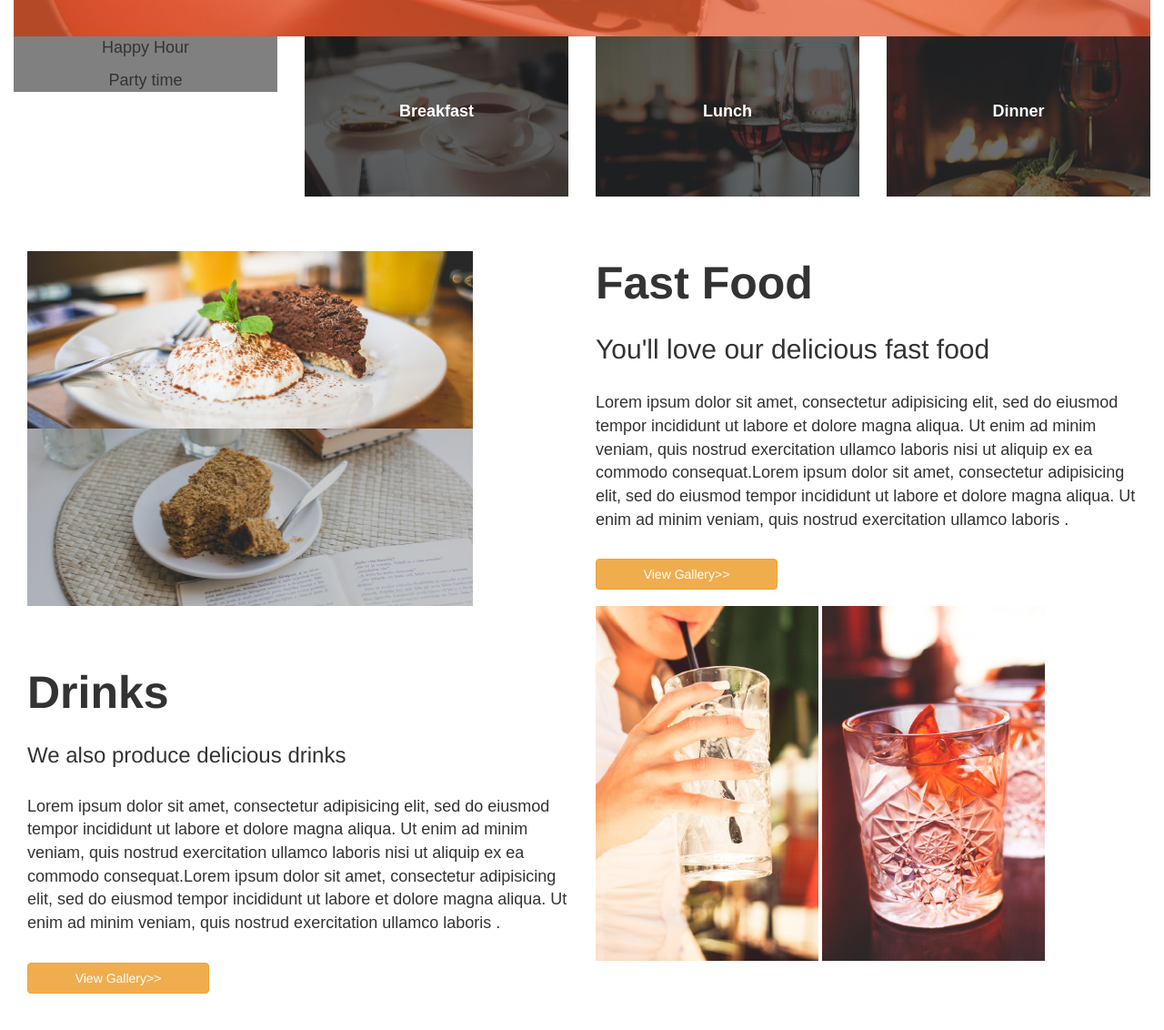
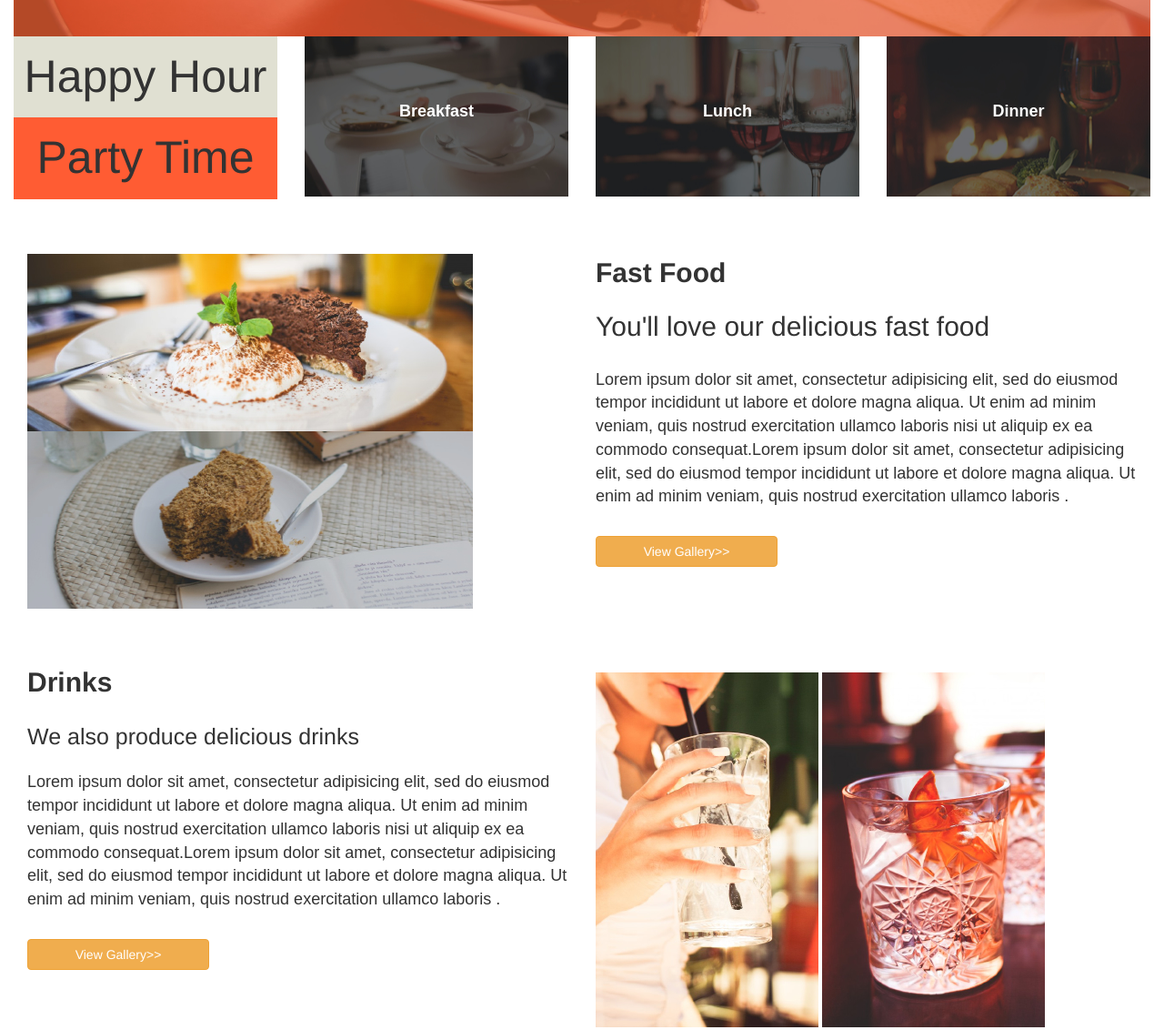
Before and after one commit to JKimani77/Anita-Kitchen-Menu, a plain HTML site: page index.html in a window 1280 px wide. Shown: the part 460-1592 px from the top of the page at 91% size. Drawn offline with nearby package versions, Linux system fonts and the light colour scheme.

Commit message:
changed 'happy hour' and 'party time'backgrounds

```diff
--- a/css/styles.css
+++ b/css/styles.css
@@ -51,8 +51,17 @@ p{
 }
 
 .head1{
-  background-color: grey;
+  background-color: #e0e0d2;
+  font-size: 50px;
+  padding: 9px;
 }
+
+.head2{
+  background-color: #ff5c33;
+  font-size: 50px;
+  padding: 9px;
+}
+
 
 .fastfood{
   float:left;
@@ -71,8 +80,17 @@ p{
   width: 200px;
 }
 
-
+.drinks img{
+  padding-top: 70px;
+}
 
 .as{
   padding-top: 70px;
 }
+
+h{
+  font-size: 30px;
+}
+h0{
+  font-size: 25px;
+}
--- a/index.html
+++ b/index.html
@@ -23,10 +23,11 @@
         <div class="row">
 
           <div class="col-md-3">
-            <div class="head1">
-            <p>Happy Hour</p>
-            <p>Party time</p>
-            </div>
+            <div class="head1n2">
+            <div class="head1"><h8>Happy Hour</h8></div>
+            <div class="head2"><h7>Party Time</h7></div>
+          </div>
+
           </div>
 
           <div class="col-md-3">
@@ -79,7 +80,10 @@
 <br>
 <br>
       <h>Drinks</h>
-      <h3>We also produce delicious drinks</h3>
+      <br>
+      <br>
+      <h0>We also produce delicious drinks</h0>
+      <br>
       <br>
       <p>Lorem ipsum dolor sit amet, consectetur adipisicing elit, sed do eiusmod tempor incididunt ut labore et dolore magna aliqua. Ut enim ad minim veniam, quis nostrud exercitation ullamco laboris nisi ut aliquip ex ea commodo consequat.Lorem ipsum dolor sit amet, consectetur adipisicing elit, sed do eiusmod tempor incididunt ut labore et dolore magna aliqua. Ut enim ad minim veniam, quis nostrud exercitation ullamco laboris .</P>
        <br>
```
